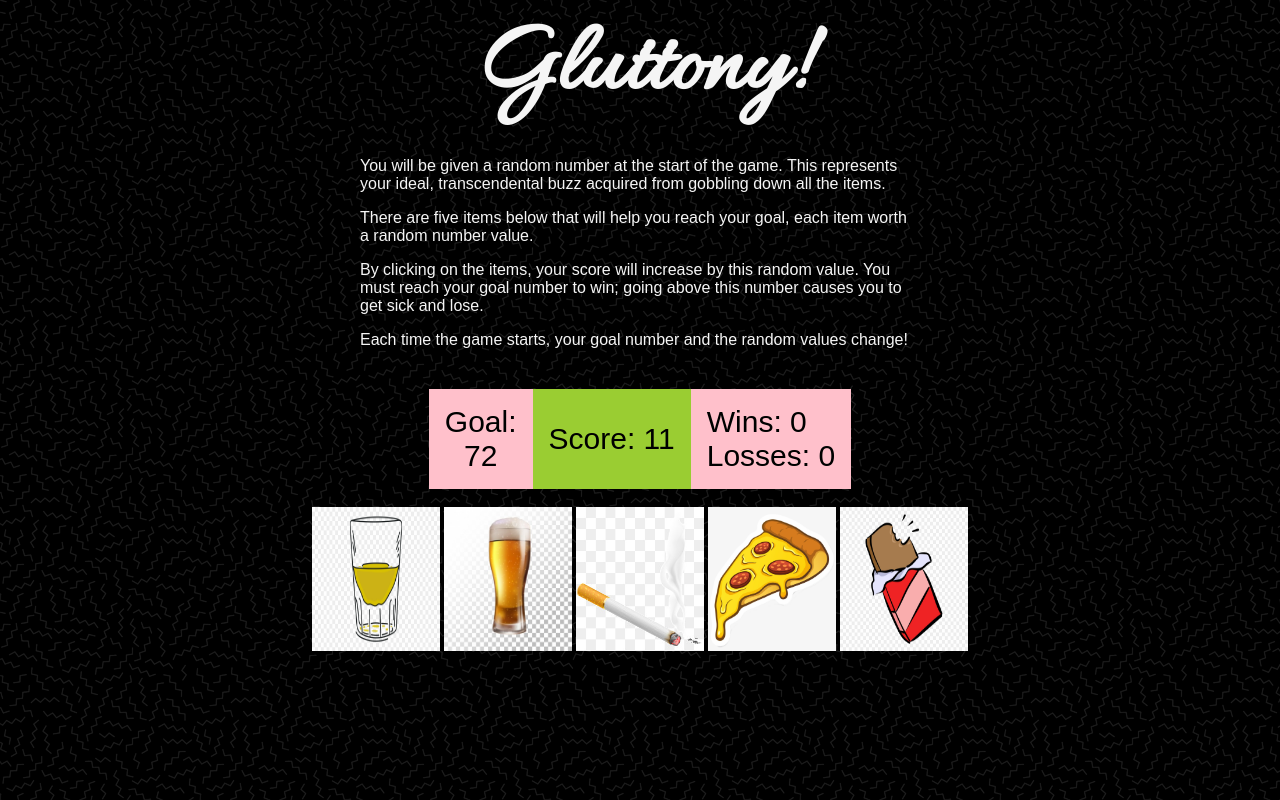
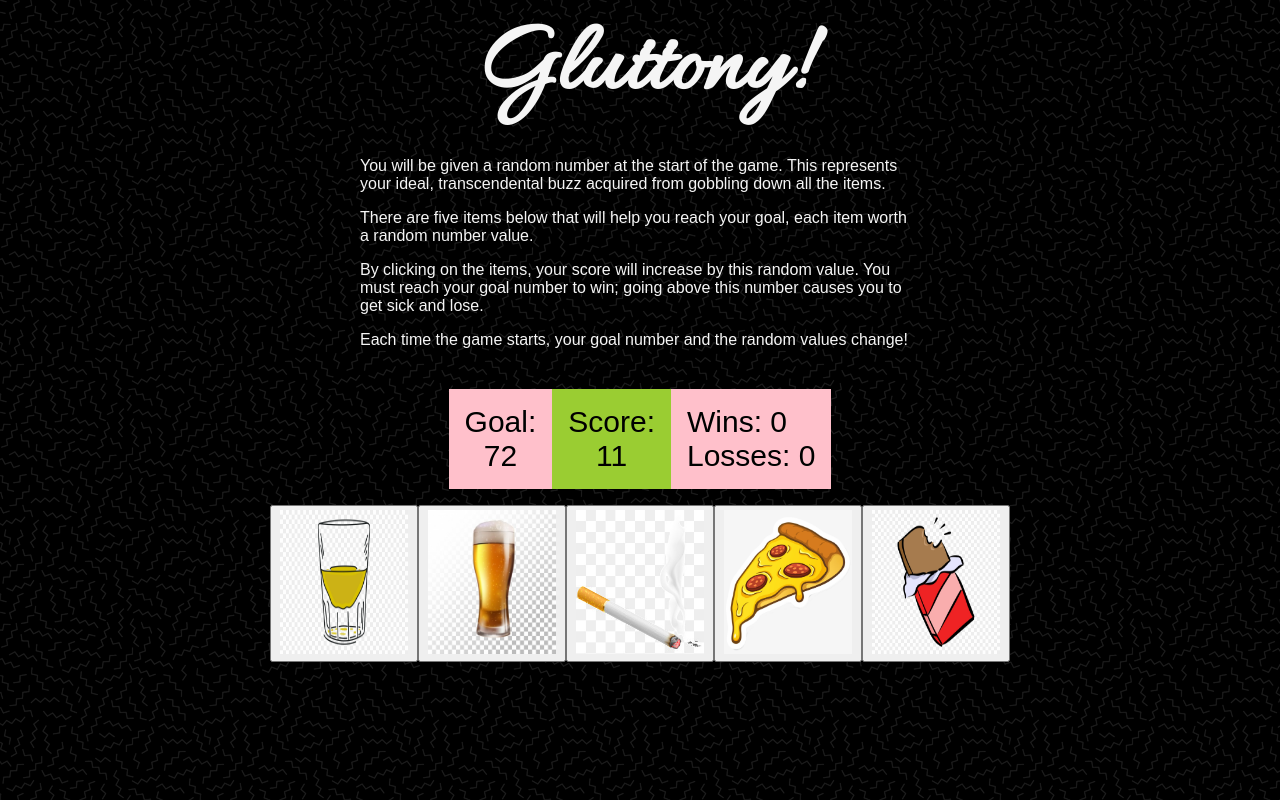
Before and after one commit to NickPrather11/gluttony_game, a plain HTML site: page index.html in a window 1280 px wide. Both pictures are taken after a click on the element 640 px from the left and 579 px from the top of the page. Drawn offline with nearby package versions, Linux system fonts and the light colour scheme.

Commit message:
update: simplified logic, organized logic into sections, added some html elements in order to simplify jQuery logic, built itemButtons as actual button elements, removed unused styling

```diff
--- a/assets/css/style.css
+++ b/assets/css/style.css
@@ -13,10 +13,6 @@ div {
   display: flex;
 }
 
-header {
-  margin: 0px;
-}
-
 h1 {
   font-family: "Allura", cursive;
   text-align: center;
@@ -27,11 +23,6 @@ h1 {
 P {
   margin-block-start: 0.5em;
   margin-block-end: 0.5em;
-}
-
-button {
-  height: 9rem;
-  width: 8rem;
 }
 
 img {
@@ -52,12 +43,13 @@ img {
 #numsDiv {
   flex-direction: row;
   justify-content: center;
-  width: 85%;
-  max-width: 35rem;
+  width: 90%;
+  max-width: 40rem;
   margin: 1rem;
 }
 
 #goal {
+  display: flex;
   flex-direction: column;
   justify-content: center;
   text-align: center;
@@ -73,6 +65,7 @@ img {
 }
 
 #score {
+  display: flex;
   flex-direction: column;
   justify-content: center;
   text-align: center;
@@ -97,11 +90,15 @@ img {
 }
 
 #wins {
+  display: flex;
   flex-direction: row;
+  flex-wrap: nowrap;
 }
 
 #losses {
+  display: flex;
   flex-direction: row;
+  flex-wrap: nowrap;
 }
 
 #itemButtonsDiv {
--- a/assets/javascript/game.js
+++ b/assets/javascript/game.js
@@ -1,4 +1,5 @@
-//create variables for random values (each button, goal number), score variable, Game Over boolean variable
+//      ****** GLOB VARS ******
+
 var ranValArray = [];
 var imgArray = [
   "assets/images/whiskey.png",
@@ -7,70 +8,64 @@ var imgArray = [
   "assets/images/pizza.png",
   "assets/images/chocolate_bar.png",
 ];
-var goalNum = Math.floor(Math.random() * 101 + 19);
+var goal = Math.floor(Math.random() * 101 + 19);
 var score = 0;
 var win = 0;
 var lose = 0;
 
-//create reset function with new random values, score variable at 0, update wins/losses
-reset = function () {
-  goalNum = Math.floor(Math.random() * 101 + 19);
-  score = 0;
-  $("#goalNum").text(goalNum);
-  $("#winLoseCount").html(
-    "<div>" + "Wins: " + win + "  " + "Losses: " + lose + "</div>"
-  );
-  $("#score").text("Score: " + score);
-  ranValArray = [];
-  ranVals();
-  $("#itemButtonsDiv").empty();
-  buildRanValItems();
-};
+//      ****** HELPERS ******
 
-//assign random values to each button
-ranVals = function () {
+function displayNums() {
+  $("#goalNum").text(goal);
+  $("#scoreNum").text(score);
+  $("#winNum").text(win);
+  $("#lossNum").text(lose);
+}
+
+function generateRandomValues() {
   for (i = 0; i < 5; i++) {
     ranValArray.push(Math.ceil(Math.random() * 12));
   }
-};
+}
 
-ranVals();
+function buildButtons() {
+  for (i = 0; i < imgArray.length; i++) {
+    var item = $("<img>").attr("src", imgArray[i]);
+    var button = $("<button>")
+      .attr("class", "itemButton")
+      .attr("itemValue", ranValArray[i])
+      .append(item);
+    $("#itemButtonsDiv").append(button);
+  }
+}
 
-buildRanValItems = function () {
-  for (i = 0; i < imgArray.length; i++) {
-    var item = $("<img>");
-    item.attr("src", imgArray[i]);
-    item.attr("class", "itemButton");
-    item.attr("itemValue", ranValArray[i]);
-    $("#itemButtonsDiv").append(item);
-  }
-};
-buildRanValItems();
+function reset() {
+  goal = Math.floor(Math.random() * 101 + 19);
+  score = 0;
+  displayNums();
+  ranValArray = [];
+  generateRandomValues();
+  $("#itemButtonsDiv").empty();
+  buildButtons();
+}
 
-// Display goalNum and win/lose count
-var goalNumDiv = $("<div>").attr("id", "goalNum").text(goalNum);
-var scoreNumDiv = $("<div>").attr("id", "scoreNum").text(score);
-$("#goal").text("Goal: ").append(goalNumDiv);
-$("#score").text("Score: ").append(scoreNumDiv);
-var winsDiv = $("<div>")
-  .attr("id", "wins")
-  .html("Wins: " + win);
-var lossesDiv = $("<div>")
-  .attr("id", "losses")
-  .html("Losses: " + lose);
-$("#winLoseCount").append(winsDiv);
-$("#winLoseCount").append(lossesDiv);
+//      ****** MAIN LOGIC / FUNCTION CALLS ******
 
-//click event adding value of each button to score variable plus win/lose if statements
+generateRandomValues();
+buildButtons();
+displayNums();
+
+//      ****** EVENT FUNCTIONS ******
+
 $("#itemButtonsDiv").on("click", ".itemButton", function () {
   v = parseInt($(this).attr("itemValue"));
   score += v;
-  $("#score").text("Score: " + score);
-  if (score === goalNum) {
+  $("#scoreNum").text(score);
+  if (score === goal) {
     alert("You've Caught Your Ideal Buzz!");
     win++;
     reset();
-  } else if (score > goalNum) {
+  } else if (score > goal) {
     alert("You Took Too Much, Man!");
     lose++;
     reset();
--- a/index.html
+++ b/index.html
@@ -44,9 +44,24 @@
     </div>
 
     <div id="numsDiv">
-      <div id="goal"></div>
-      <div id="score"></div>
-      <div id="winLoseCount"></div>
+      <div id="goal">
+        <div>Goal:</div>
+        <div id="goalNum"></div>
+      </div>
+      <div id="score">
+        <div>Score:</div>
+        <div id="scoreNum"></div>
+      </div>
+      <div id="winLoseCount">
+        <div id="wins">
+          <div>Wins:&nbsp;</div>
+          <div id="winNum"></div>
+        </div>
+        <div id="losses">
+          <div>Losses:&nbsp;</div>
+          <div id="lossNum"></div>
+        </div>
+      </div>
     </div>
 
     <div id="itemButtonsDiv"></div>
```
Also changed, not shown: 1 other file.
